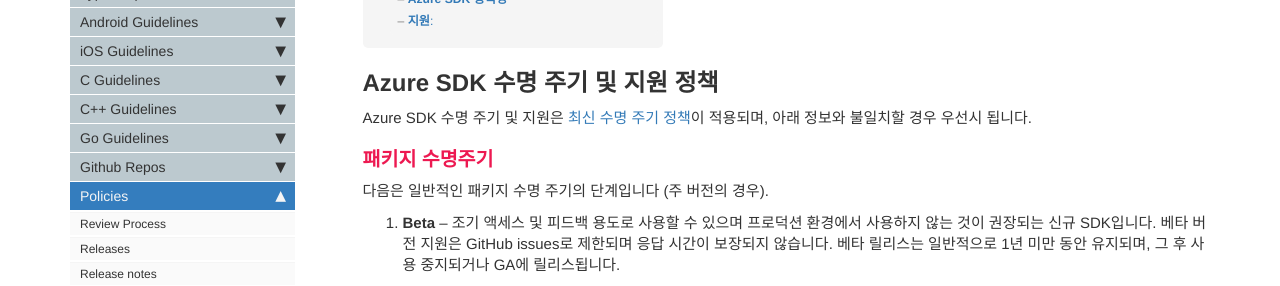
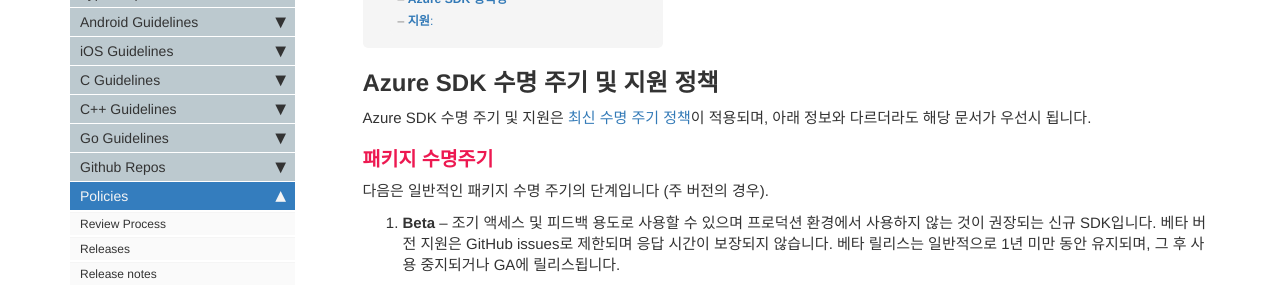
Before and after one commit to Azure/azure-sdk-korean, a Jekyll site: the page built from docs/policies/support.md, in a window 1280 px wide and 900 px high. Shown: the part 263-549 px from the top of the window. Built offline with Jekyll 4.4.1, drawn with Linux system fonts in a browser that asks for light colours; comment, search, counter and statistics services are not loaded.

Commit message:
Edit with a more natural translation

```diff
--- a/docs/policies/support.md
+++ b/docs/policies/support.md
@@ -7,7 +7,7 @@ sidebar: general_sidebar
 
 ## **Azure SDK 수명 주기 및 지원 정책**
 
-Azure SDK 수명 주기 및 지원은 [최신 수명 주기 정책](https://docs.microsoft.com/ko-kr/lifecycle/policies/modern)이 적용되며, 아래 정보와 불일치할 경우 우선시 됩니다.
+Azure SDK 수명 주기 및 지원은 [최신 수명 주기 정책](https://docs.microsoft.com/ko-kr/lifecycle/policies/modern)이 적용되며, 아래 정보와 다르더라도 해당 문서가 우선시 됩니다.
 
 ### **패키지 수명주기**
 
```
